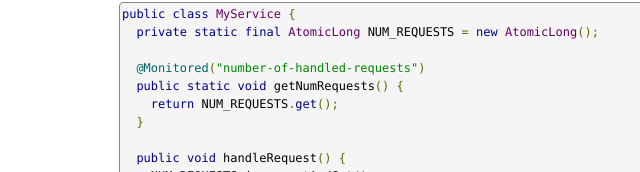
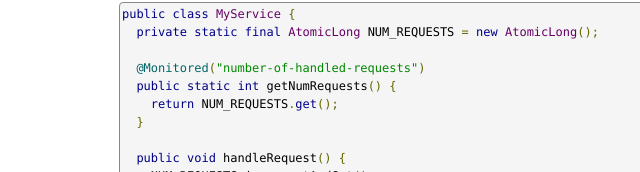
Before and after one commit to jryans/snitch, a plain HTML site: page gettingstarted.html in a window 1280 px wide. Shown: the part 628-800 px from the top of the page, 113-753 px from the left. Drawn offline with Linux system fonts and the light colour scheme.

Commit message:
Corrected type in method example.

```diff
--- a/gettingstarted.html
+++ b/gettingstarted.html
@@ -89,7 +89,7 @@ public class MyService {
   private static final AtomicLong NUM_REQUESTS = new AtomicLong();
 
   @Monitored("number-of-handled-requests")
-  public static void getNumRequests() {
+  public static int getNumRequests() {
     return NUM_REQUESTS.get();
   }
 
```
